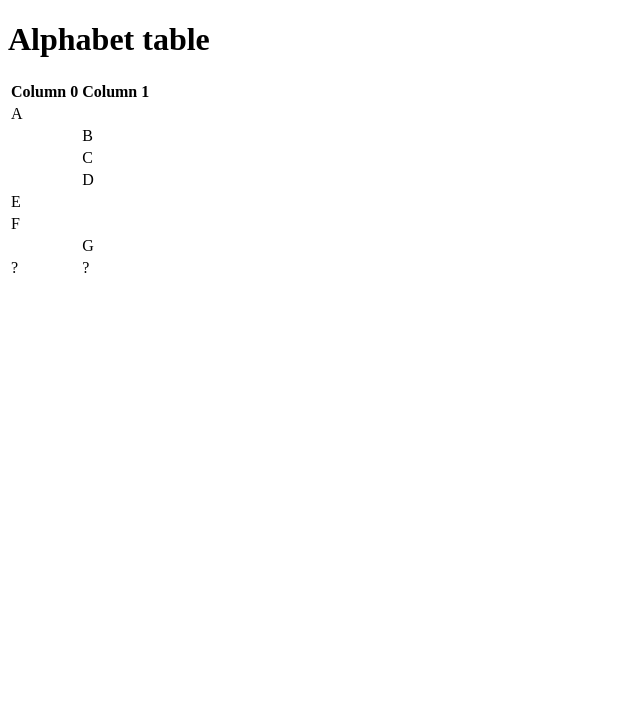
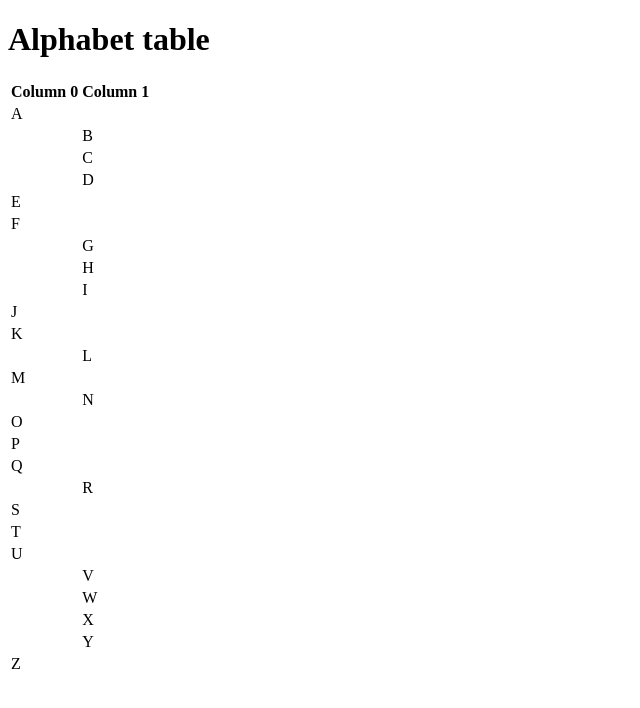
Before and after one commit to comp426-2022-spring/a00-37ericle, a website: page index.html in a window 1280 px wide. Shown: the whole page, without its empty margins (0-640 px from the left). Drawn offline with Linux system fonts and the light colour scheme.

Commit message:
edited index.html

```diff
--- a/index.html
+++ b/index.html
@@ -45,8 +45,80 @@
                         <td>G</td>
                     </tr>
                     <tr>
-                        <td>?</td>
-                        <td>?</td>
+                        <td></td>
+                        <td>H</td>
+                    </tr>
+                    <tr>
+                        <td></td>
+                        <td>I</td>
+                    </tr>
+                    <tr>
+                        <td>J</td>
+                        <td></td>
+                    </tr>
+                    <tr>
+                        <td>K</td>
+                        <td></td>
+                    </tr>
+                    <tr>
+                        <td></td>
+                        <td>L</td>
+                    </tr>
+                    <tr>
+                        <td>M</td>
+                        <td></td>
+                    </tr>
+                    <tr>
+                        <td></td>
+                        <td>N</td>
+                    </tr>
+                    <tr>
+                        <td>O</td>
+                        <td></td>
+                    </tr>
+                    <tr>
+                        <td>P</td>
+                        <td></td>
+                    </tr>
+                    <tr>
+                        <td>Q</td>
+                        <td></td>
+                    </tr>
+                    <tr>
+                        <td></td>
+                        <td>R</td>
+                    </tr>
+                    <tr>
+                        <td>S</td>
+                        <td></td>
+                    </tr>
+                    <tr>
+                        <td>T</td>
+                        <td></td>
+                    </tr>
+                    <tr>
+                        <td>U</td>
+                        <td></td>
+                    </tr>
+                    <tr>
+                        <td></td>
+                        <td>V</td>
+                    </tr>
+                    <tr>
+                        <td></td>
+                        <td>W</td>
+                    </tr>
+                    <tr>
+                        <td></td>
+                        <td>X</td>
+                    </tr>
+                    <tr>
+                        <td></td>
+                        <td>Y</td>
+                    </tr>
+                    <tr>
+                        <td>Z</td>
+                        <td></td>
                     </tr>
                 </tbody>
             </table>
```
